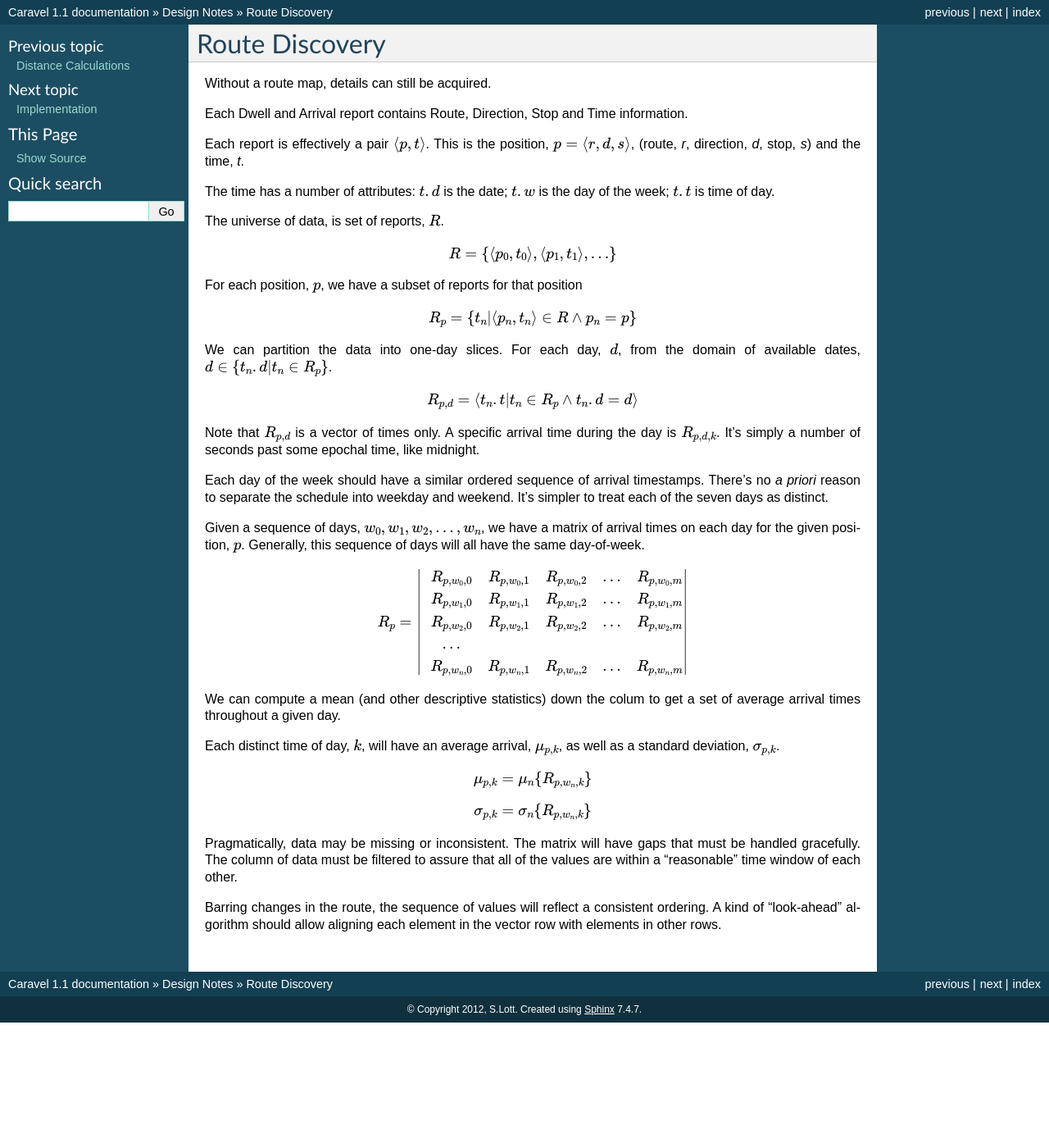
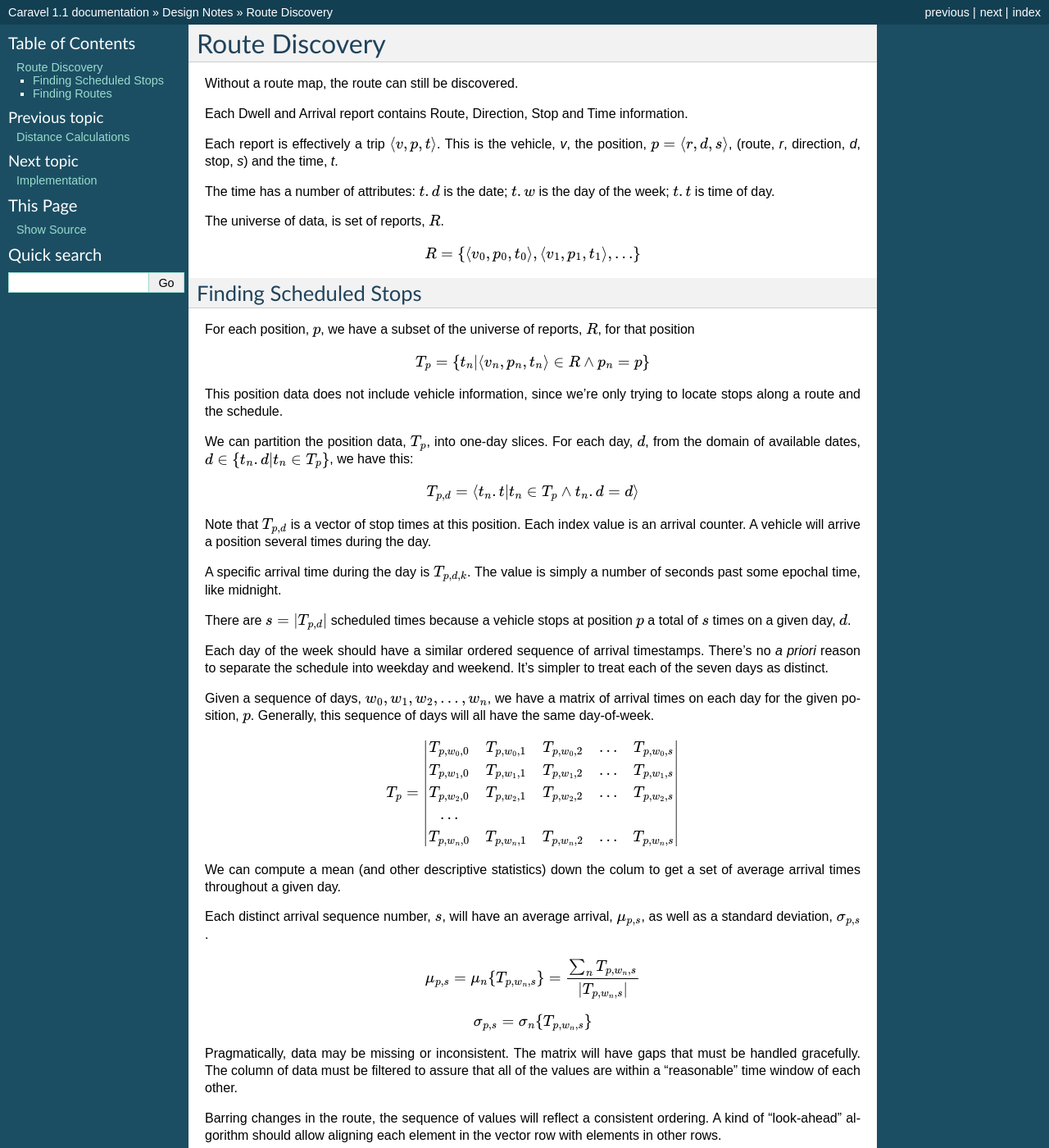
Before and after one commit to slott56/Caravel-Transit, a Sphinx documentation site: the page built from doc/source/design/route_details.rst, in a window 1280 px wide and 1400 px high. Shown: the whole window at 82% size. Built offline with Sphinx 7.4.7, drawn with Linux system fonts in a browser that asks for light colours; formulas are drawn with MathJax 3; some of the changed text lies outside the part shown.

Commit message:
Expand Documentation.

```diff
--- a/doc/source/design/index.rst
+++ b/doc/source/design/index.rst
@@ -1,3 +1,4 @@
+==============
 Design Notes
 ==============
 
@@ -5,5 +6,6 @@ Design Notes
     :maxdepth: 2
 
     data_acquisition
+    data_stores
     distance
     route_details
--- a/doc/source/design/route_details.rst
+++ b/doc/source/design/route_details.rst
@@ -1,12 +1,15 @@
+..  _design.routes:
+
 Route Discovery
 ================
 
-Without a route map, details can still be acquired.
+Without a route map, the route can still be discovered.
 
 Each Dwell and Arrival report contains Route, Direction, Stop and Time
 information.
 
-Each report is effectively a pair :math:`\langle p, t \rangle`.  This is the
+Each report is effectively a trip :math:`\langle v, p, t \rangle`.  This is the
+vehicle, *v*, the
 position, :math:`p = \langle r, d, s \rangle`,  (route, *r*, direction, *d*, stop, *s*)
 and the time, *t*.
 
@@ -17,24 +20,38 @@ The universe of data, is set of reports, :math:`R`.
 
 ..  math::
 
-    R = \{ \langle p_0, t_0 \rangle, \langle p_1, t_1 \rangle, \ldots \}
+    R = \{ \langle v_0, p_0, t_0 \rangle, \langle v_1, p_1, t_1 \rangle, \ldots \}
 
-For each position, :math:`p`, we have a subset of reports for that position
+Finding Scheduled Stops
+---------------------------
+
+For each position, :math:`p`, we have a subset of the universe of reports, :math:`R`, for that position
 
 ..  math::
 
-    R_p = \{ t_n \vert \langle p_n, t_n \rangle \in R \land p_n = p \}
+    T_p = \{ t_n \vert \langle v_n, p_n, t_n \rangle \in R \land p_n = p \}
 
-We can partition the data into one-day slices.
-For each day, :math:`d`, from the domain of available dates, :math:`d \in \{ t_n.d \vert t_n \in R_p\}`.
+This position data does not include vehicle information, since we're only
+trying to locate stops along a route and the schedule.
+
+We can partition the position data, :math:`T_p`, into one-day slices.
+For each day, :math:`d`, from the domain of available dates,
+:math:`d \in \{ t_n.d \vert t_n \in T_p\}`, we have this:
 
 ..  math::
 
-    R_{p,d} = \langle t_n.t \vert  t_n \in R_p \land t_n.d = d \rangle
+    T_{p,d} = \langle t_n.t \vert  t_n \in T_p \land t_n.d = d \rangle
 
-Note that :math:`R_{p,d}` is a vector of times only.  A specific arrival time
-during the day is :math:`R_{p,d,k}`.  It's simply a number of seconds past
+Note that :math:`T_{p,d}` is a vector of stop times at this position.
+Each index value is an arrival counter.  A vehicle will arrive a position
+several times during the day.
+
+A specific arrival time
+during the day is :math:`T_{p,d,k}`.  The value is simply a number of seconds past
 some epochal time, like midnight.
+
+There are :math:`s = \lvert T_{p,d} \rvert` scheduled times because
+a vehicle stops at position :math:`p` a total of :math:`s` times on a given day, :math:`d`.
 
 Each day of the week should have a similar ordered sequence of arrival timestamps.
 There's no *a priori* reason to separate the schedule into weekday and weekend.
@@ -46,28 +63,28 @@ this sequence of days will all have the same day-of-week.
 
 ..  math::
 
-    R_p = \begin{vmatrix}
-    R_{p,w_0,0} & R_{p,w_0,1} & R_{p,w_0,2} & \ldots & R_{p,w_0,m} \\
-    R_{p,w_1,0} & R_{p,w_1,1} & R_{p,w_1,2} & \ldots & R_{p,w_1,m} \\
-    R_{p,w_2,0} & R_{p,w_2,1} & R_{p,w_2,2} & \ldots & R_{p,w_2,m} \\
+    T_p = \begin{vmatrix}
+    T_{p,w_0,0} & T_{p,w_0,1} & T_{p,w_0,2} & \ldots & T_{p,w_0,s} \\
+    T_{p,w_1,0} & T_{p,w_1,1} & T_{p,w_1,2} & \ldots & T_{p,w_1,s} \\
+    T_{p,w_2,0} & T_{p,w_2,1} & T_{p,w_2,2} & \ldots & T_{p,w_2,s} \\
     \ldots \\
-    R_{p,w_n,0} & R_{p,w_n,1} & R_{p,w_n,2} & \ldots & R_{p,w_n,m} \\
+    T_{p,w_n,0} & T_{p,w_n,1} & T_{p,w_n,2} & \ldots & T_{p,w_n,s} \\
     \end{vmatrix}
 
 We can compute a mean (and other descriptive statistics) down the colum to get a
 set of average arrival times throughout a given day.
 
-Each distinct time of day, :math:`k`, will have an average arrival,
-:math:`\mu_{p,k}`, as
-well as a standard deviation, :math:`\sigma_{p,k}`.
+Each distinct arrival sequence number, :math:`s`, will have an average arrival,
+:math:`\mu_{p,s}`, as
+well as a standard deviation, :math:`\sigma_{p,s}`.
 
 ..  math::
 
-    \mu_{p,k} = \mu_n\{R_{p,w_n,k}\}
+    \mu_{p,s} = \mu_n\{T_{p,w_n,s}\} = \frac{\sum_n{T_{p,w_n,s}}}{\lvert T_{p,w_n,s} \rvert}
 
 ..  math::
 
-    \sigma_{p,k} = \sigma_n\{R_{p,w_n,k}\}
+    \sigma_{p,s} = \sigma_n\{T_{p,w_n,s}\}
 
 Pragmatically, data may be missing or inconsistent.  The matrix will have
 gaps that must be handled gracefully.  The column of data must be filtered
@@ -77,3 +94,40 @@ of each other.
 Barring changes in the route, the sequence of values will reflect a consistent
 ordering.  A kind of "look-ahead" algorithm should allow aligning each element
 in the vector row with elements in other rows.
+
+Finding Routes
+-----------------
+
+A route is simply a sequence of stops for a particular vehicle.  Generally,
+it repeats throughout the day.
+
+A given vehicle, :math:`v`, participates in a set of stops
+
+..  math::
+
+    PT_v = \{ \langle p_n, t_n \rangle \vert \langle v_n, p_n, t_n \rangle \in R \land v_n = v \}
+
+This can be analyzed as an ordered sequence of stops.
+
+We can use a least time, :math:`t_n = \min T_v = \forall_{x \in T_v} t_n \leq x`,
+as a filter for the first instance of a sequence of stops.
+
+..  math::
+
+    \lfloor P_v \rfloor = \langle p_n \vert \langle v_n, p_n, t_n \rangle \in PT_v \land t_n = \min T_v \rangle
+
+The next repeat of this route will have the same vector, but the times will all be offset
+from the previous time
+by approximately the same amount, :math:`\delta r`.  We can define a filter function,
+:math:`\rho( PT_v, \delta r )` that uses  :math:`\lfloor P_v \rfloor` and the offset to
+locate the next repeat of the route.
+
+..  math::
+
+    \rho( PT_v, \delta r ) = \langle p_n \vert \langle v_n, p_n, t_n \rangle \in PT_v \land \land t^{\prime}_n = {\lfloor P_v \rfloor}_n \land t_n \approx t^{\prime}_n + \delta r \rangle
+
+This generalizes nicely for any integer number of repeats of the route.
+
+..  math::
+
+    \rho( PT_v, k \delta r ) = \langle p_n \vert \langle v_n, p_n, t_n \rangle \in PT_v \land \land t^{\prime}_n = {\lfloor P_v \rfloor}_n \land t_n \approx t^{\prime}_n + k \delta r \rangle
--- a/doc/source/implementation/index.rst
+++ b/doc/source/implementation/index.rst
@@ -1,3 +1,4 @@
+================
 Implementation
 ================
 
```
Also changed, not shown: doc/source/design/data_stores.rst (added, +99 -0 lines), doc/source/design/distance.rst (+11 -3 lines), doc/source/usecase/index.rst (+53 -3 lines), doc/source/index.rst (line endings or trailing spaces).
